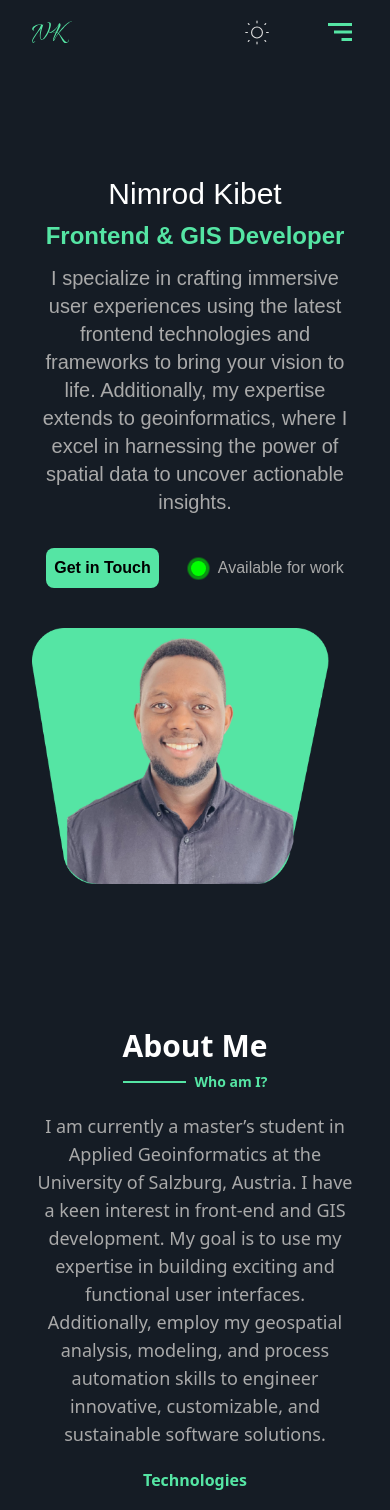
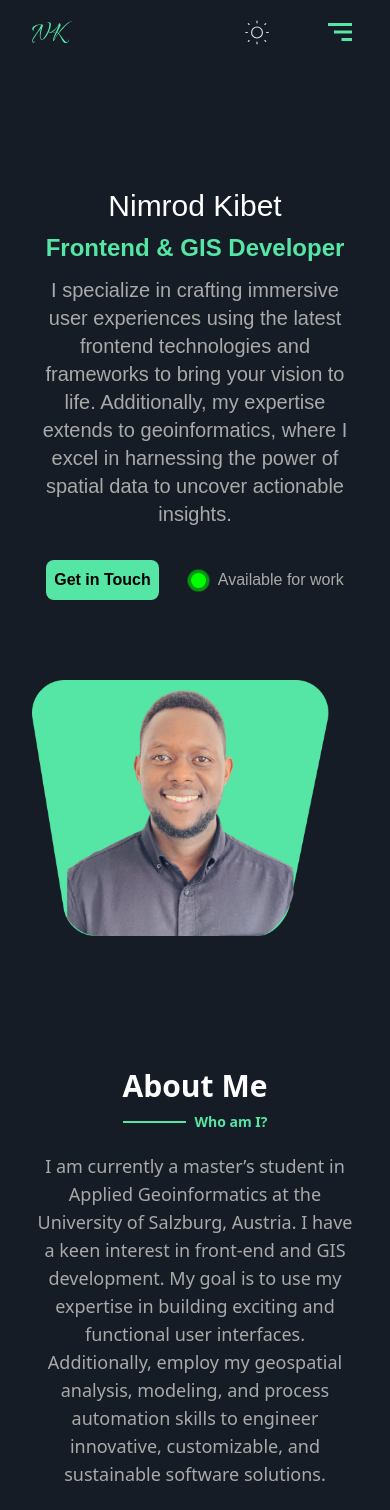
Before and after one commit to Nimrod2022/portfolio-mandela, a React (Vite) app: page / in a window 390 px wide. Shown: the top 1510 px of the page. Built offline with nearby package versions, Linux system fonts and the light colour scheme; a web font is replaced by a local one.

Commit message:
mobile-home-about

```diff
--- a/src/components/Home/Dummy.jsx
+++ b/src/components/Home/Dummy.jsx
@@ -7,7 +7,7 @@ const Dummy = ({ darkMode }) => {
       <div id="/about" className={darkMode ? "dark" : ""}>
         <div className="dark:bg-[#151C25] bg-[#F0F0F4] ">
           <div className="container px-8 md:mx-auto md:w-[80%]">
-            <div className="flex justify-center flex-col md:flex-row  items-center gap-10 md:gap-20 ">
+            <div className="flex justify-center flex-col md:flex-row   items-center gap-10 md:gap-20 ">
               <div className="w-full md:pt-0 pt-10 md:h-[555px] md:w-[100%]">
                 <img
                   src={darkMode ? darkModeProfileAbout : lightModeProfileAbout}
@@ -19,7 +19,7 @@ const Dummy = ({ darkMode }) => {
               <div className="h-[555px]">
                 <div className="container mx-auto flex justify-center md:justify-start">
                   <div className="max-w-fit ">
-                    <h1 className="text-3xl pt-10 md:pt-0 text-center md:text-start font-extrabold text-[#000000] dark:text-white">
+                    <h1 className="text-3xl pt-20 md:pt-0 text-center md:text-start font-extrabold text-[#000000] dark:text-white">
                       About Me
                     </h1>
                     <div className="flex gap-2 pt-2 items-center">
@@ -31,7 +31,7 @@ const Dummy = ({ darkMode }) => {
                   </div>
                 </div>
 
-                <p className=" text-lg pt-5 text-[#686565] dark:text-[#A9A9A9] text-center md:text-start">
+                <p className=" text-lg pt-5 text-[#686565] dark:text-[#A9A9A9]  text-center md:text-start">
                   I am currently a master’s student in Applied Geoinformatics at
                   the University of Salzburg, Austria. I have a keen interest in
                   front-end and GIS development. My goal is to use my expertise
--- a/src/components/Home/Home.jsx
+++ b/src/components/Home/Home.jsx
@@ -6,7 +6,7 @@ const Home = ({ darkMode, scrollToContact }) => {
   return (
     <>
       <div id="/#" className={darkMode ? "dark" : ""}>
-        <div className="dark:bg-[#151C25] bg-[#F0F0F4]  h-screen satoshi pt-32 md:pt-0 pb-10 flex flex-col justify-center">
+        <div className="dark:bg-[#151C25] bg-[#F0F0F4]  h-screen satoshi pt-48 md:pt-0 pb-10 flex flex-col justify-center">
           <div className="px-8   text-white md:flex md:gap-5 md:justify-center ">
             <div className="items-center   md:w-[40%] ">
               {/* <img src="/assets/animation.png" alt="" className="rounded-full h-36"/> */}
@@ -41,7 +41,7 @@ const Home = ({ darkMode, scrollToContact }) => {
               </div>
             </div>
 
-            <div className="md:pt-0 md:hidden block pt-10">
+            <div className="md:pt-0 md:hidden block pt-20">
               <img
                 src={darkMode ? darkHomeProfile : lightHomeProfile}
                 alt="home-profile"
--- a/src/components/Projects/Projects.jsx
+++ b/src/components/Projects/Projects.jsx
@@ -37,7 +37,7 @@ const Projects = ({ darkMode }) => {
 
   return (
     <section className={darkMode ? "dark" : ""}>
-      <div className="satoshi dark:bg-[#151C25] bg-[#F0F0F4] md:pt-32 pt-20 ">
+      <div className="satoshi dark:bg-[#151C25] bg-[#F0F0F4] md:pt-32 pt-56 ">
         <h1
           id="/projects"
           className="text-center text-[#151C25] dark:text-white text-4xl"
```
